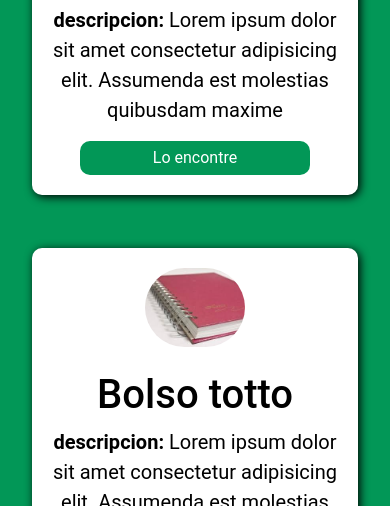
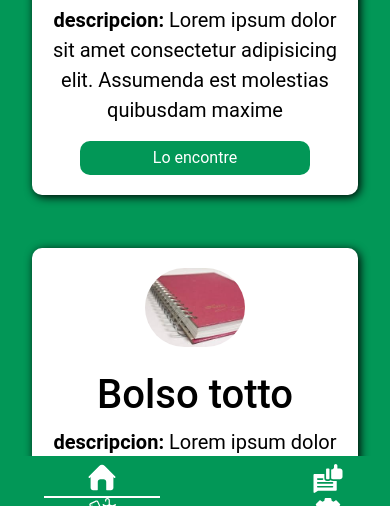
Before and after one commit to PerezCode/polinet-landing-page, a website: page src/objetosperdidos.html in a window 390 px wide. Shown: the part 338-844 px from the top of the page. Drawn offline with nearby package versions, Linux system fonts and the light colour scheme.

Commit message:
se adapto el navbar a la pantalla tamaño escritorio de objetos perdidos

```diff
--- a/src/css/objetosperdidos.css
+++ b/src/css/objetosperdidos.css
@@ -171,6 +171,44 @@ p{
     margin-bottom: 18px;
 }
 
+/* barra de navegacion*/
+
+.navbarContainer {
+    position: fixed;
+    bottom: 0;
+    width: 100%;
+    height: 60px;
+    display: flex;
+    justify-content: center;
+    background: #029757;
+  }
+
+  .navbar {
+    width: 50%;
+    height: inherit;
+    display: flex;
+    align-items: center;
+    justify-content: space-between;
+    list-style: none;
+  }
+
+  .navbar__item {
+    padding-bottom: 5px;
+    height: 100%;
+  }
+
+  .navbar__item img {
+    height: 100%;
+  }
+  .active {
+    border-bottom: 2px solid white;
+  }
+
+  navbar img{
+      border-radius: 0%;
+  }
+
+
 @media screen and (max-width:460px){
     #formulario{
         margin-top: 3px;
@@ -254,4 +292,11 @@ p{
         padding: 5px;
         font-size: 15px;
     }
+
+    .navbarContainer {
+        height: 50px;
+      }
+      .navbar {
+        width: 100%;
+      }
 }
--- a/src/objetosperdidos.html
+++ b/src/objetosperdidos.html
@@ -91,6 +91,30 @@
                 </div>
             </div>
         </main>
+        <nav class="navbarContainer">
+            <ul class="navbar m-0">
+              <li class="navbar__item mx-2 px-2 text-center active">
+                <a href="./home.html">
+                  <img src="./images/navbarIcons/home.svg" alt="">
+                </a>
+              </li>
+              <li class="navbar__item mx-2 px-2 text-center">
+                <a href="./reseñas.html">
+                  <img src="./images/navbarIcons/revision.svg" alt="">
+                </a>
+              </li>
+              <li class="navbar__item mx-2 px-2 text-center">
+                <a href="./objetosperdidos.html">
+                  <img src="./images/navbarIcons/articulos-perdidos.svg" alt="">
+                </a>
+              </li>
+              <li class="navbar__item mx-2 px-2 text-center">
+                <a href="#">
+                  <img src="./images/navbarIcons/ajustes.svg" alt="">
+                </a>
+              </li>
+            </ul>
+          </nav>
     </div>
 
     <script src="https://cdnjs.cloudflare.com/ajax/libs/jquery/3.5.1/jquery.min.js"></script>
```
